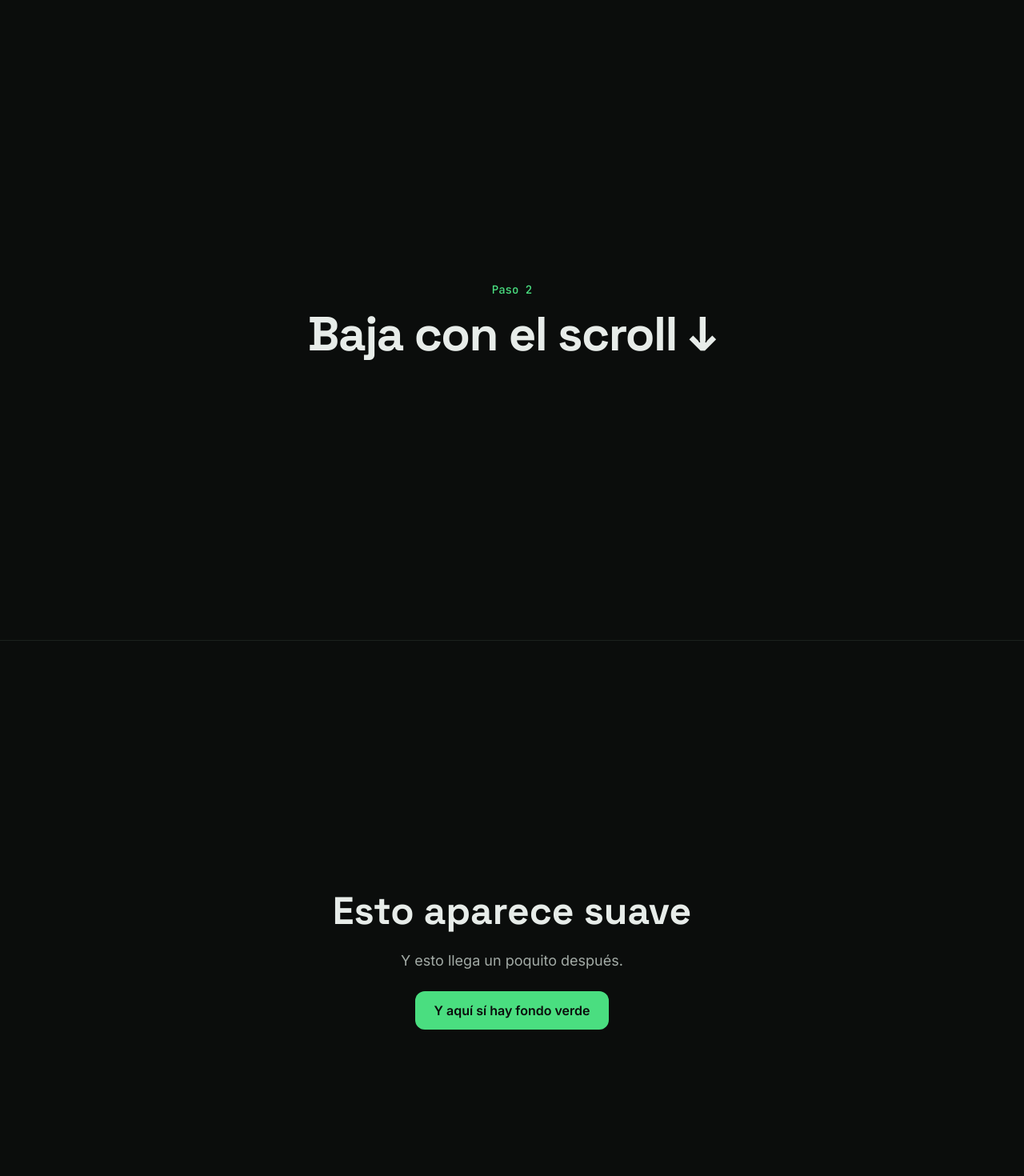
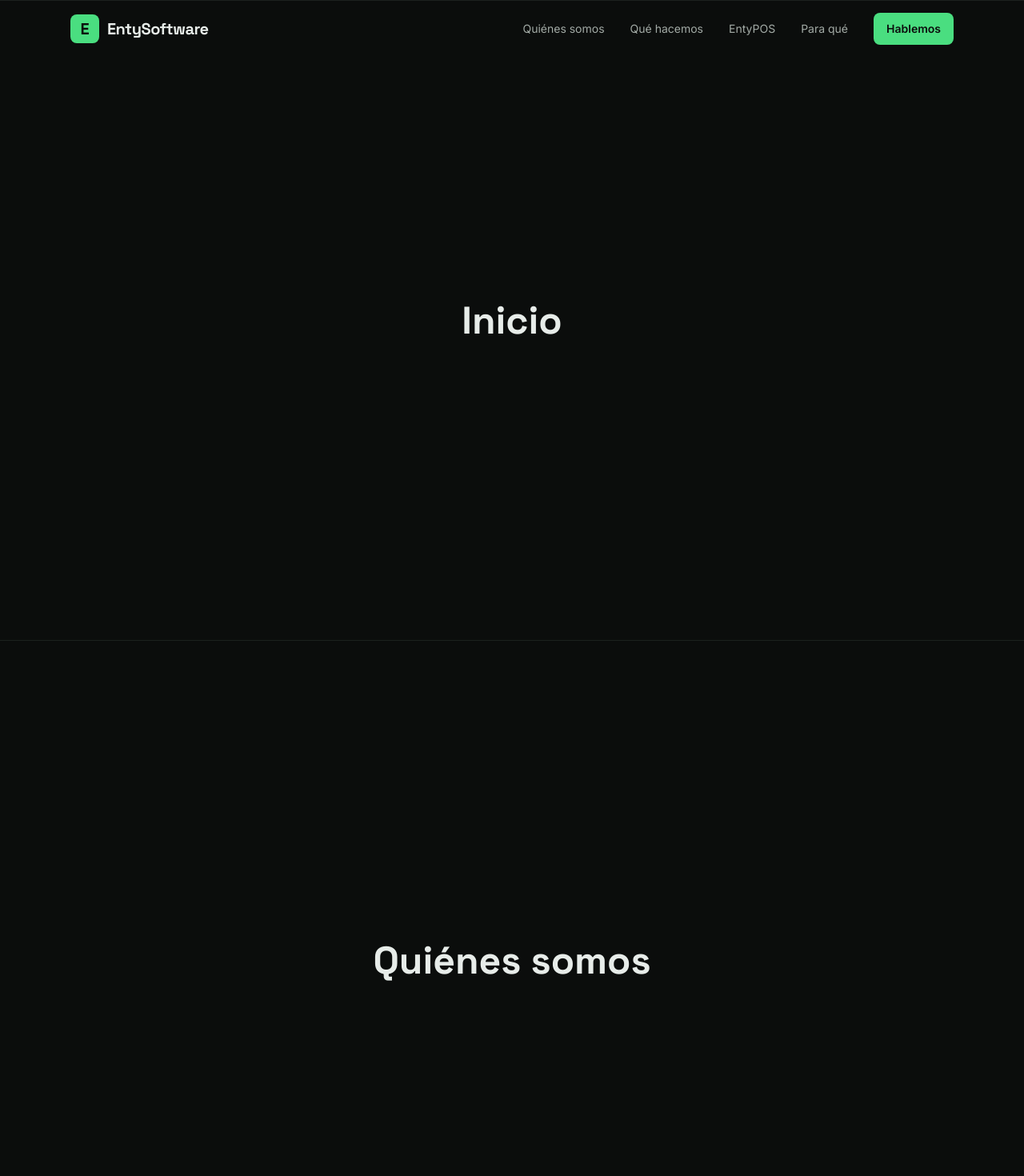
Before and after one commit to Jefemaestro98/EntySoftware-web, a React (Vite) app: page / in a window 1280 px wide. Shown: the top 1470 px of the page at 80% size. Built offline with nearby package versions, Linux system fonts and the light colour scheme.

Commit message:
feat: navegación con ocultar al bajar, desenfoque y menú móvil

```diff
--- a/src/App.tsx
+++ b/src/App.tsx
@@ -1,35 +1,35 @@
 import { useLenis } from './hooks/useLenis'
+import Nav from './components/Nav'
 import Reveal from './components/Reveal'
+
+const pruebas = [
+  { id: 'inicio', titulo: 'Inicio' },
+  { id: 'quienes', titulo: 'Quiénes somos' },
+  { id: 'que', titulo: 'Qué hacemos' },
+  { id: 'entypos', titulo: 'EntyPOS' },
+  { id: 'para', titulo: 'Para qué' },
+  { id: 'contacto', titulo: 'Contacto' },
+]
 
 export default function App() {
   useLenis()
 
   return (
-    <main>
-      <section className="min-h-screen flex flex-col items-center justify-center gap-4">
-        <span className="font-mono text-sm text-accent">Paso 2</span>
-        <h1 className="font-display text-6xl font-bold tracking-tight">Baja con el scroll ↓</h1>
-      </section>
-
-      <section className="min-h-screen flex flex-col items-center justify-center gap-6 border-t border-line">
-        <Reveal>
-          <h2 className="font-display text-5xl font-bold">Esto aparece suave</h2>
-        </Reveal>
-        <Reveal delay={0.15}>
-          <p className="text-muted text-lg">Y esto llega un poquito después.</p>
-        </Reveal>
-        <Reveal delay={0.3}>
-          <span className="inline-block bg-accent text-bg font-semibold px-6 py-3 rounded-xl">
-            Y aquí sí hay fondo verde
-          </span>
-        </Reveal>
-      </section>
-
-      <section className="min-h-screen flex items-center justify-center border-t border-line">
-        <Reveal>
-          <h2 className="font-display text-5xl font-bold">Fin de la prueba</h2>
-        </Reveal>
-      </section>
-    </main>
+    <>
+      <Nav />
+      <main>
+        {pruebas.map((s) => (
+          <section
+            key={s.id}
+            id={s.id}
+            className="flex min-h-screen items-center justify-center border-t border-line"
+          >
+            <Reveal>
+              <h2 className="font-display text-5xl font-bold">{s.titulo}</h2>
+            </Reveal>
+          </section>
+        ))}
+      </main>
+    </>
   )
 }
--- /dev/null
+++ b/src/components/Nav.tsx
@@ -0,0 +1,103 @@
+import { useState } from 'react'
+import { AnimatePresence, motion, useMotionValueEvent, useScroll } from 'motion/react'
+import { Menu, X } from 'lucide-react'
+import { nav } from '../data/content'
+
+const EASE = [0.22, 1, 0.36, 1] as const
+
+export default function Nav() {
+  const { scrollY } = useScroll()
+  const [hidden, setHidden] = useState(false)     // ¿escondido al bajar?
+  const [scrolled, setScrolled] = useState(false) // ¿ya bajamos un poco?
+  const [open, setOpen] = useState(false)         // ¿menú móvil abierto?
+
+  // Se ejecuta cada vez que cambia el scroll
+  useMotionValueEvent(scrollY, 'change', (y) => {
+    const prev = scrollY.getPrevious() ?? 0
+    setScrolled(y > 20)
+    setHidden(y > prev && y > 120 && !open) // bajando y pasado 120px → esconder
+  })
+
+  const close = () => setOpen(false)
+
+  return (
+    <>
+      <motion.header
+        animate={{ y: hidden ? '-100%' : '0%' }}
+        transition={{ duration: 0.4, ease: EASE }}
+        className={`fixed inset-x-0 top-0 z-50 border-b transition-colors duration-300 ${
+          scrolled || open
+            ? 'border-line bg-bg/70 backdrop-blur-md'
+            : 'border-transparent bg-transparent'
+        }`}
+      >
+        <div className="mx-auto flex max-w-6xl items-center justify-between px-6 py-4">
+          {/* Logo */}
+          <a href="#inicio" onClick={close} className="flex items-center gap-2.5">
+            <span className="grid size-9 place-items-center rounded-lg bg-accent font-display text-xl font-bold text-bg">
+              E
+            </span>
+            <span className="font-display text-xl font-bold tracking-tight">EntySoftware</span>
+          </a>
+
+          {/* Enlaces en escritorio */}
+          <nav aria-label="Principal" className="hidden items-center gap-8 md:flex">
+            {nav.links.map((link) => (
+              <a
+                key={link.href}
+                href={link.href}
+                className="text-sm text-muted transition-colors hover:text-ink"
+              >
+                {link.label}
+              </a>
+            ))}
+            <a
+              href={nav.cta.href}
+              className="rounded-lg bg-accent px-4 py-2.5 text-sm font-semibold text-bg transition-transform hover:-translate-y-0.5"
+            >
+              {nav.cta.label}
+            </a>
+          </nav>
+
+          {/* Botón de menú en celular */}
+          <button
+            type="button"
+            onClick={() => setOpen(!open)}
+            aria-label={open ? 'Cerrar menú' : 'Abrir menú'}
+            aria-expanded={open}
+            className="grid size-11 place-items-center rounded-lg md:hidden"
+          >
+            {open ? <X size={24} /> : <Menu size={24} />}
+          </button>
+        </div>
+      </motion.header>
+
+      {/* Cortina del menú móvil */}
+      <AnimatePresence>
+        {open && (
+          <motion.div
+            initial={{ clipPath: 'inset(0 0 100% 0)' }}
+            animate={{ clipPath: 'inset(0 0 0% 0)' }}
+            exit={{ clipPath: 'inset(0 0 100% 0)' }}
+            transition={{ duration: 0.6, ease: EASE }}
+            className="fixed inset-0 z-40 flex flex-col gap-2 bg-bg px-6 pt-28 md:hidden"
+          >
+            {[...nav.links, nav.cta].map((link, i) => (
+              <motion.a
+                key={link.href}
+                href={link.href}
+                onClick={close}
+                initial={{ opacity: 0, y: 30 }}
+                animate={{ opacity: 1, y: 0 }}
+                transition={{ duration: 0.5, delay: 0.2 + i * 0.06, ease: EASE }}
+                className="border-b border-line py-4 font-display text-4xl font-bold tracking-tight"
+              >
+                {link.label}
+              </motion.a>
+            ))}
+          </motion.div>
+        )}
+      </AnimatePresence>
+    </>
+  )
+}
--- /dev/null
+++ b/src/data/content.ts
@@ -0,0 +1,9 @@
+export const nav = {
+  links: [
+    { label: 'Quiénes somos', href: '#quienes' },
+    { label: 'Qué hacemos', href: '#que' },
+    { label: 'EntyPOS', href: '#entypos' },
+    { label: 'Para qué', href: '#para' },
+  ],
+  cta: { label: 'Hablemos', href: '#contacto' },
+}
```
